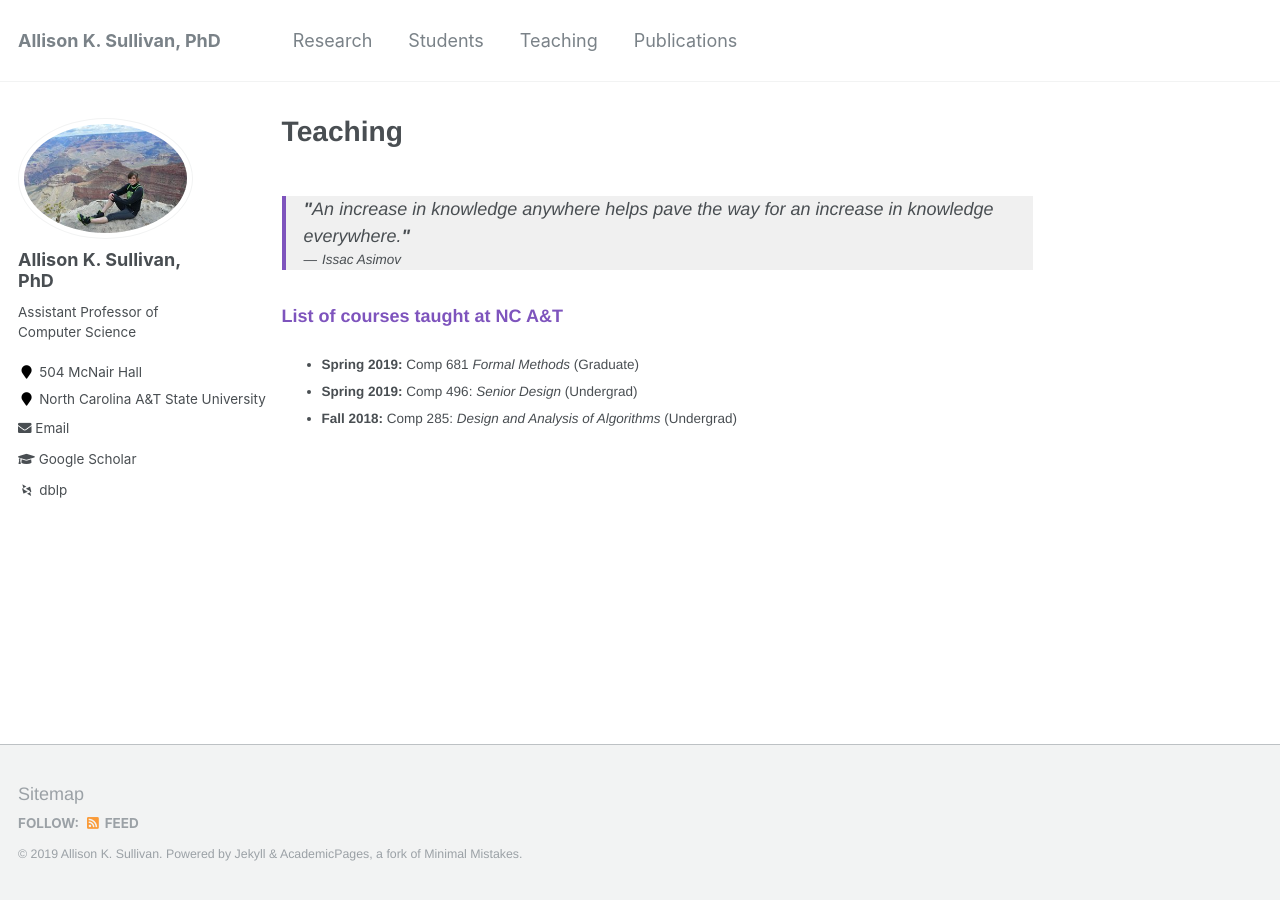
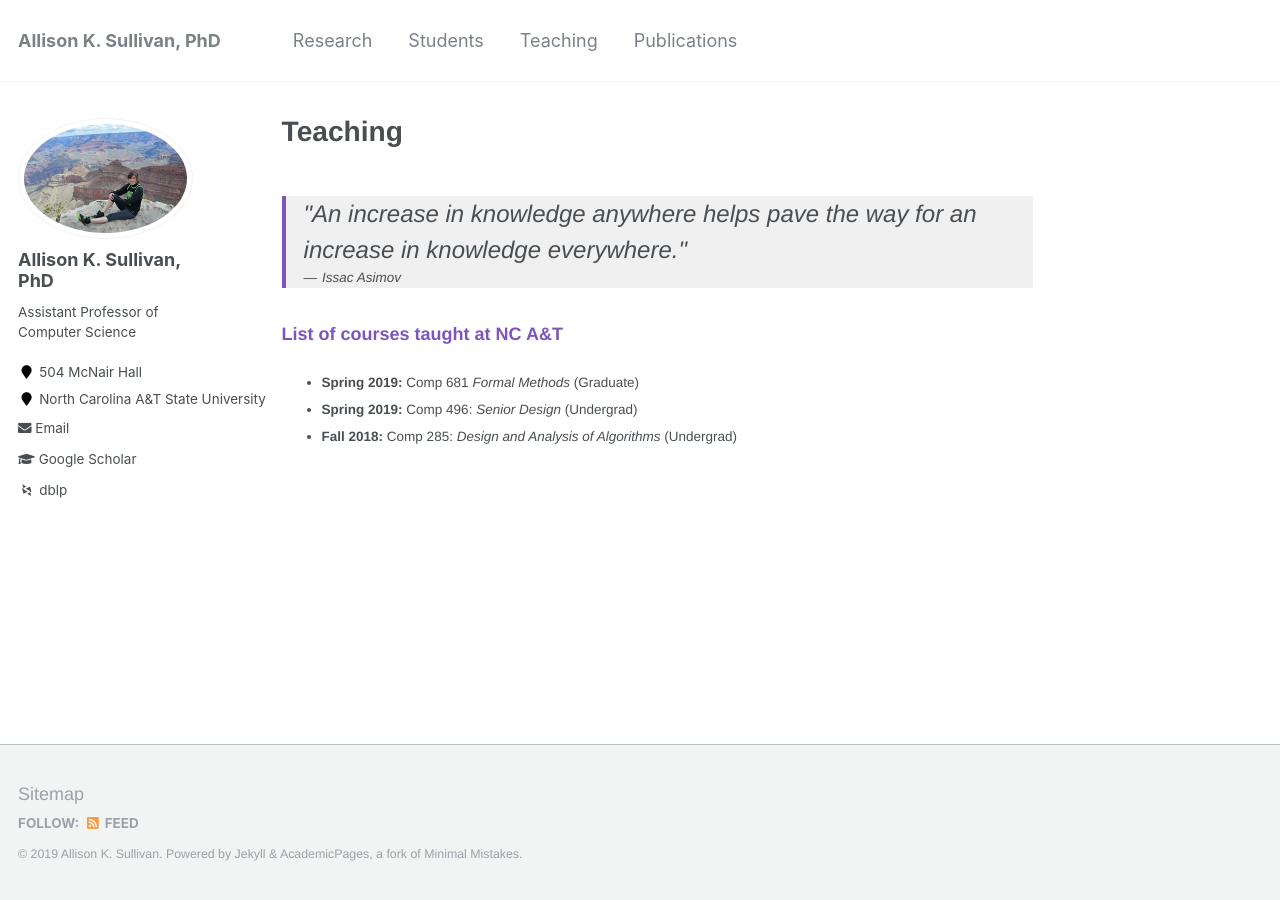
Before and after one commit to Allisonius/allisonius.github.io, a Jekyll site: the page built from _pages/teaching.md, in a window 1280 px wide. Built offline with Jekyll 4.4.1, drawn with Linux system fonts in a browser that asks for light colours; some web fonts are replaced.

Commit message:
Update teaching.md

```diff
--- a/_pages/teaching.md
+++ b/_pages/teaching.md
@@ -4,7 +4,7 @@ permalink: /teaching/
 author_profile: true
 ---
 
-><font size = "4"><b>"</b>An increase in knowledge anywhere helps pave the way for an increase in knowledge everywhere.<b>"</b></font>
+><font size = "5">"An increase in knowledge anywhere helps pave the way for an increase in knowledge everywhere."</font>
 >
 >  <cite>Issac Asimov</cite>
 
```
